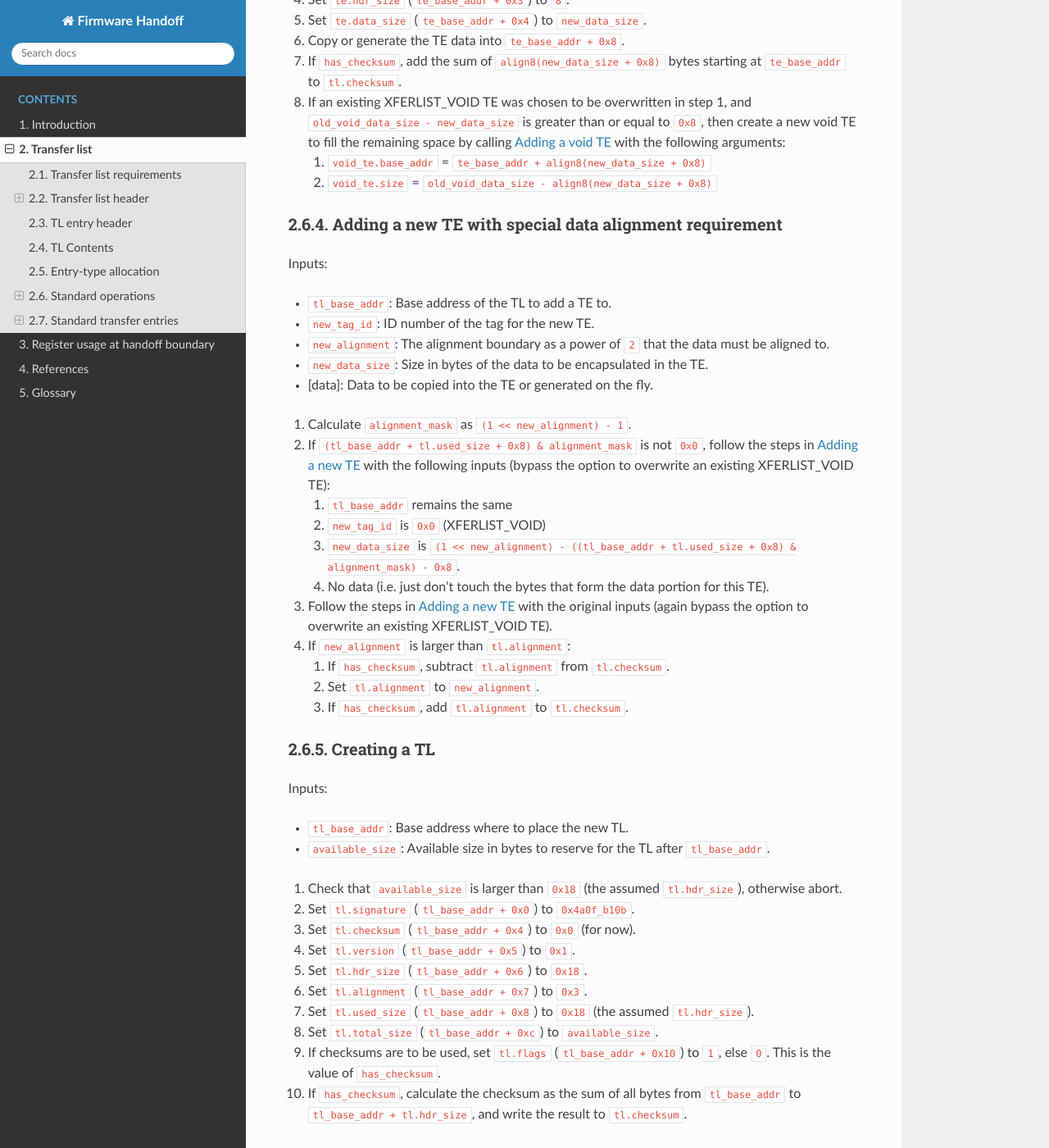
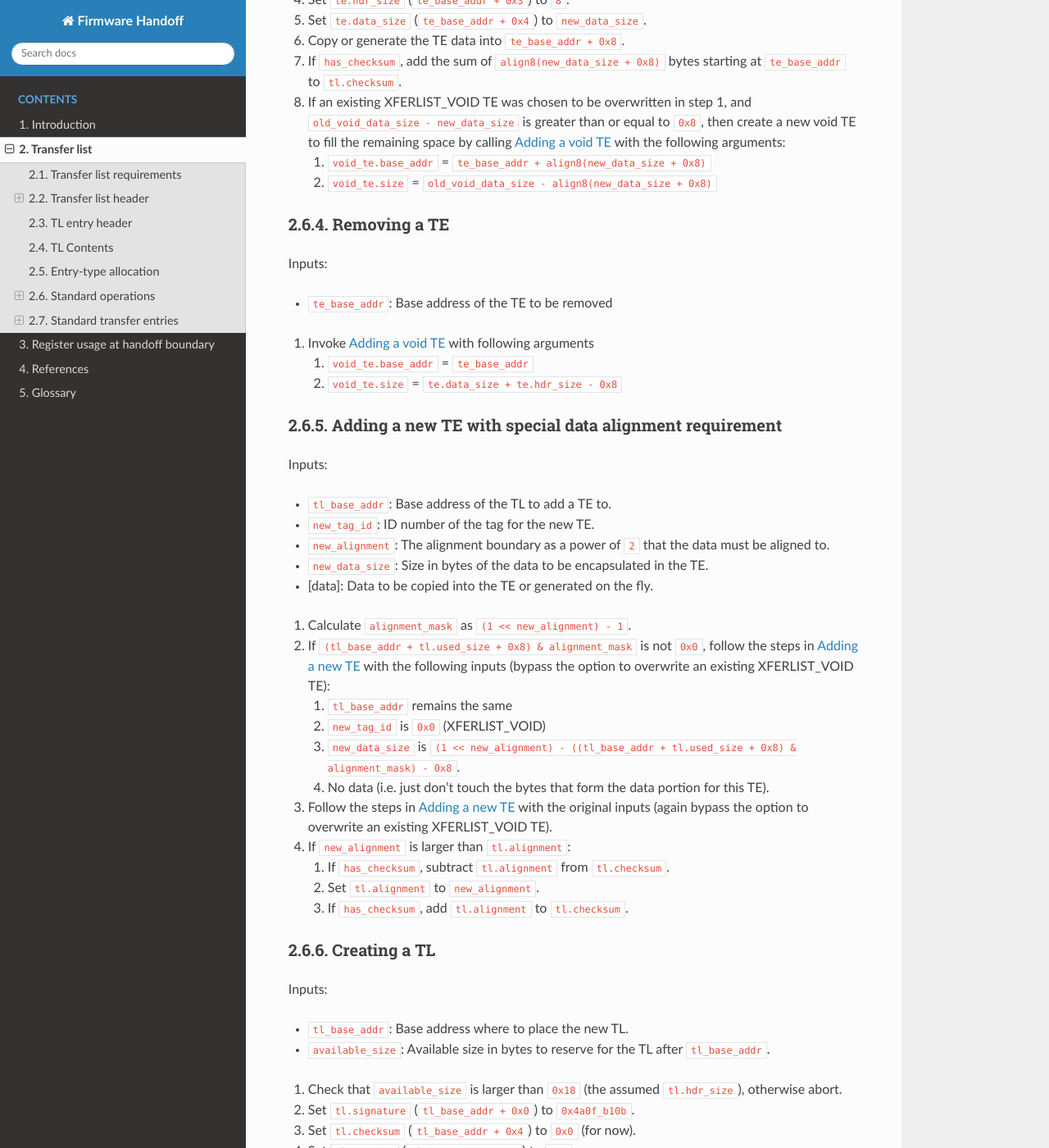
Before and after one commit to FirmwareHandoff/firmware_handoff, a Sphinx documentation site: the page built from source/transfer_list.rst, in a window 1280 px wide and 1400 px high, scrolled down 6983 px. Shown: the whole window at 82% size. Built offline with Sphinx 7.4.7 and the Read the Docs theme 3.1.0, drawn with Linux system fonts in a browser that asks for light colours; formulas are drawn with MathJax 3; some of the changed text lies outside the part shown.

Commit message:
Describe "Removing a TE" operation
Signed-off-by: Manish Pandey <manish.pandey2@arm.com>

```diff
--- a/source/transfer_list.rst
+++ b/source/transfer_list.rst
@@ -399,6 +399,19 @@ Inputs:
    #. `void_te.base_addr` = `te_base_addr + align8(new_data_size + 0x8)`
 
    #. `void_te.size` =  `old_void_data_size - align8(new_data_size + 0x8)`
+
+Removing a TE
+^^^^^^^^^^^^^
+
+Inputs:
+
+- `te_base_addr`: Base address of the TE to be removed
+
+#. Invoke `Adding a void TE`_ with following arguments
+
+   #. `void_te.base_addr` = `te_base_addr`
+
+   #. `void_te.size` = `te.data_size + te.hdr_size - 0x8`
 
 Adding a new TE with special data alignment requirement
 ^^^^^^^^^^^^^^^^^^^^^^^^^^^^^^^^^^^^^^^^^^^^^^^^^^^^^^^
```
